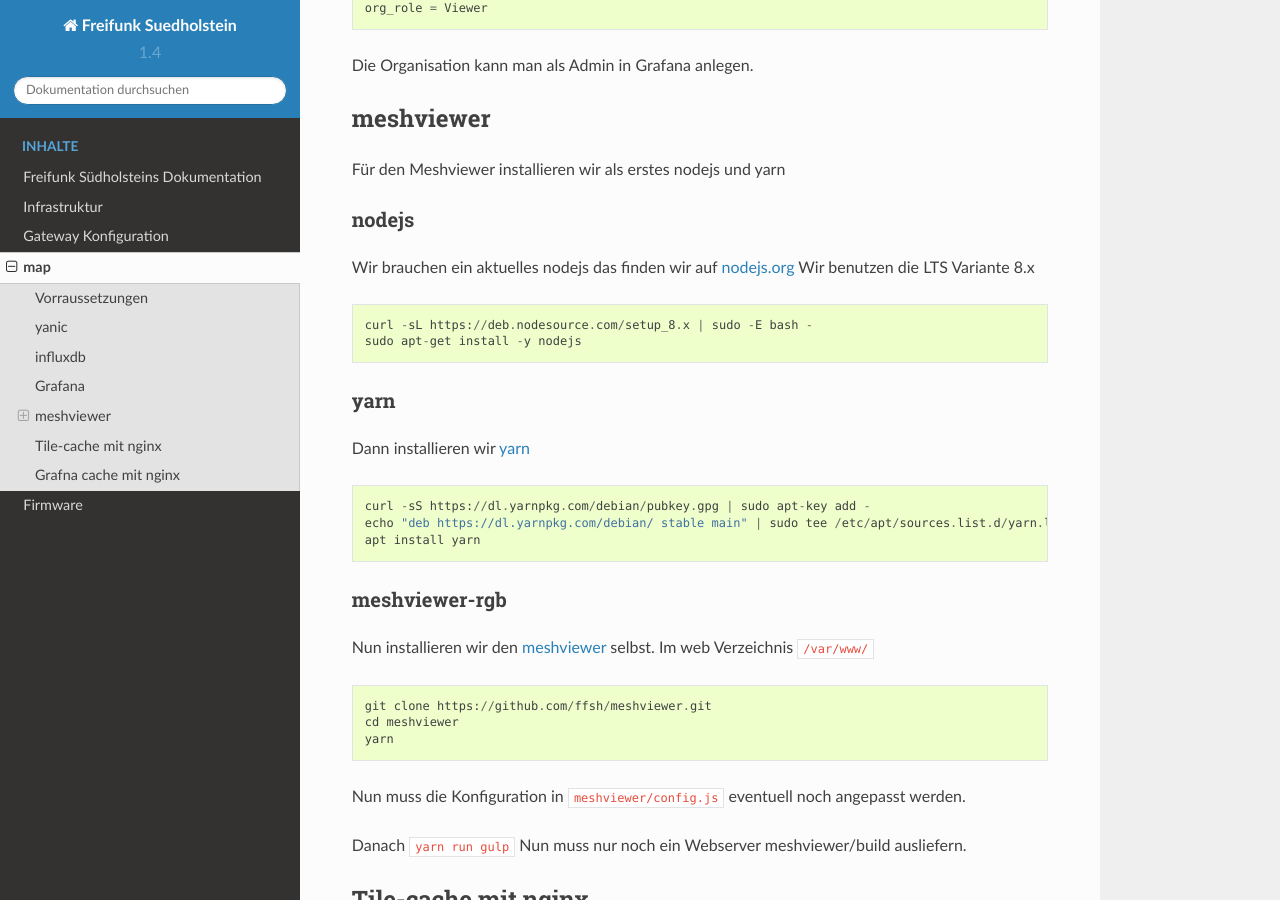
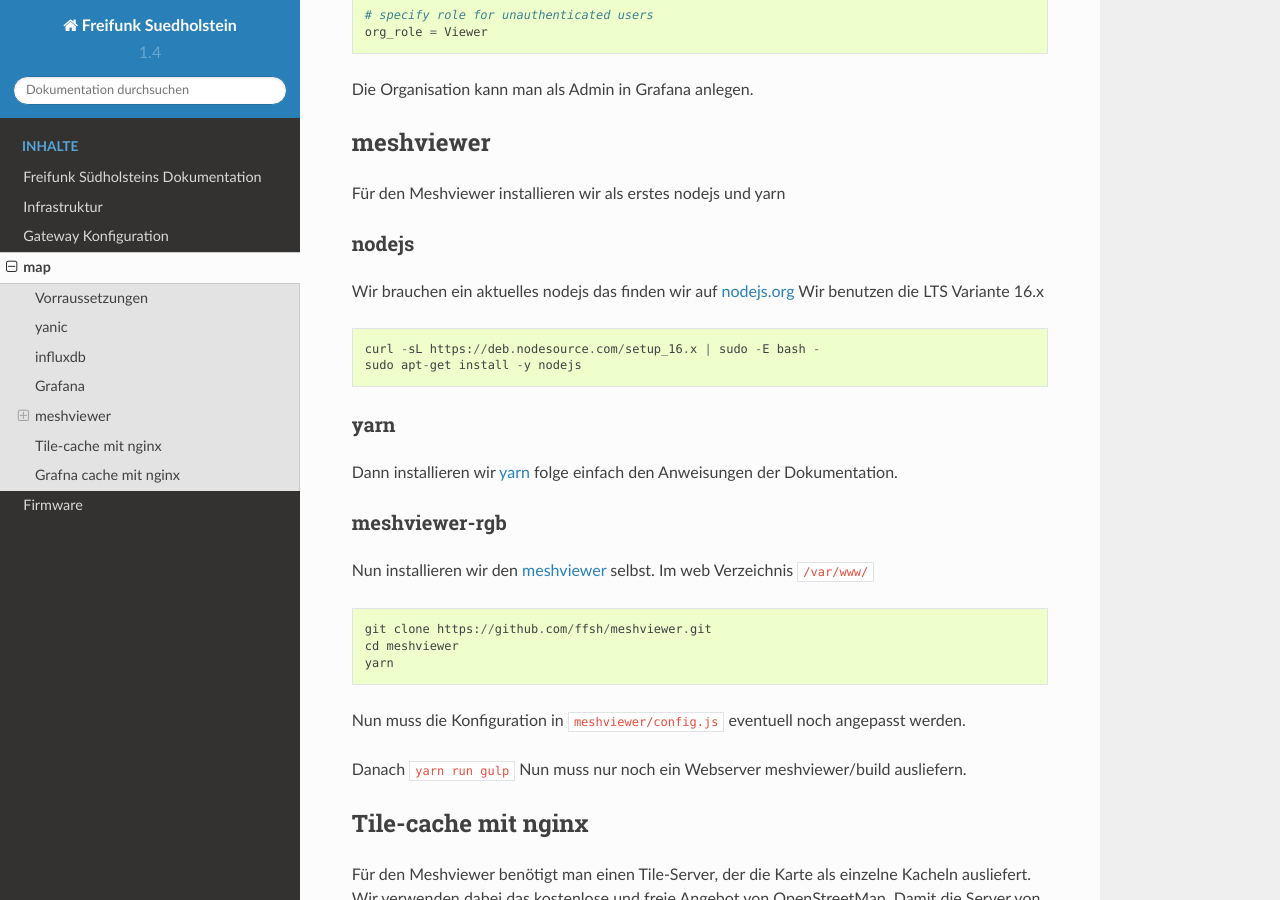
Before and after one commit to ffsh/docs, a Sphinx documentation site: the page built from docs/map.rst, in a window 1280 px wide and 900 px high, scrolled down 4719 px. Built offline with Sphinx 7.4.7 and the Read the Docs theme 2.0.0, drawn with Linux system fonts in a browser that asks for light colours; some of the changed text lies outside the part shown.

Commit message:
update versions in map docs, small fixes

```diff
--- a/docs/map.rst
+++ b/docs/map.rst
@@ -192,12 +192,12 @@
 
 Wir brauchen ein aktuelles nodejs das finden wir auf
 `nodejs.org <https://nodejs.org/en/download/package-manager/>`__ Wir
-benutzen die LTS Variante 8.x
+benutzen die LTS Variante 16.x
 
 ::
 
 
-   curl -sL https://deb.nodesource.com/setup_8.x | sudo -E bash -
+   curl -sL https://deb.nodesource.com/setup_16.x | sudo -E bash -
    sudo apt-get install -y nodejs
 
 
@@ -205,15 +205,8 @@
 ~~~~
 
 Dann installieren wir
-`yarn <https://yarnpkg.com/en/docs/install#linux-tab>`__
-
-::
-
-
-   curl -sS https://dl.yarnpkg.com/debian/pubkey.gpg | sudo apt-key add -
-   echo "deb https://dl.yarnpkg.com/debian/ stable main" | sudo tee /etc/apt/sources.list.d/yarn.list
-   apt install yarn
-
+`yarn <https://yarnpkg.com/getting-started/install>`__
+folge einfach den Anweisungen der Dokumentation.
 
 meshviewer-rgb
 ~~~~~~~~~~~~~~
@@ -254,7 +247,7 @@
 Grafna cache mit nginx
 ---------------------
 
-Da Grafana ab version 7.0 das rendern der images, welche wir auf der Karte einbetten, anders rendert als früher mussten wir einen Cache einrichten.
+Da Grafana ab Version 7.0 das rendern der images, welche wir auf der Karte einbetten, anders rendert als früher mussten wir einen Cache einrichten.
 Siehe https://github.com/ffrgb/meshviewer/issues/304
 
 Basierend auf den Kommentaren haben wir auch eine Konfiguration zusammengestellt.
```
Also changed, not shown: other parts of docs/map.rst (+4 -4 lines).
